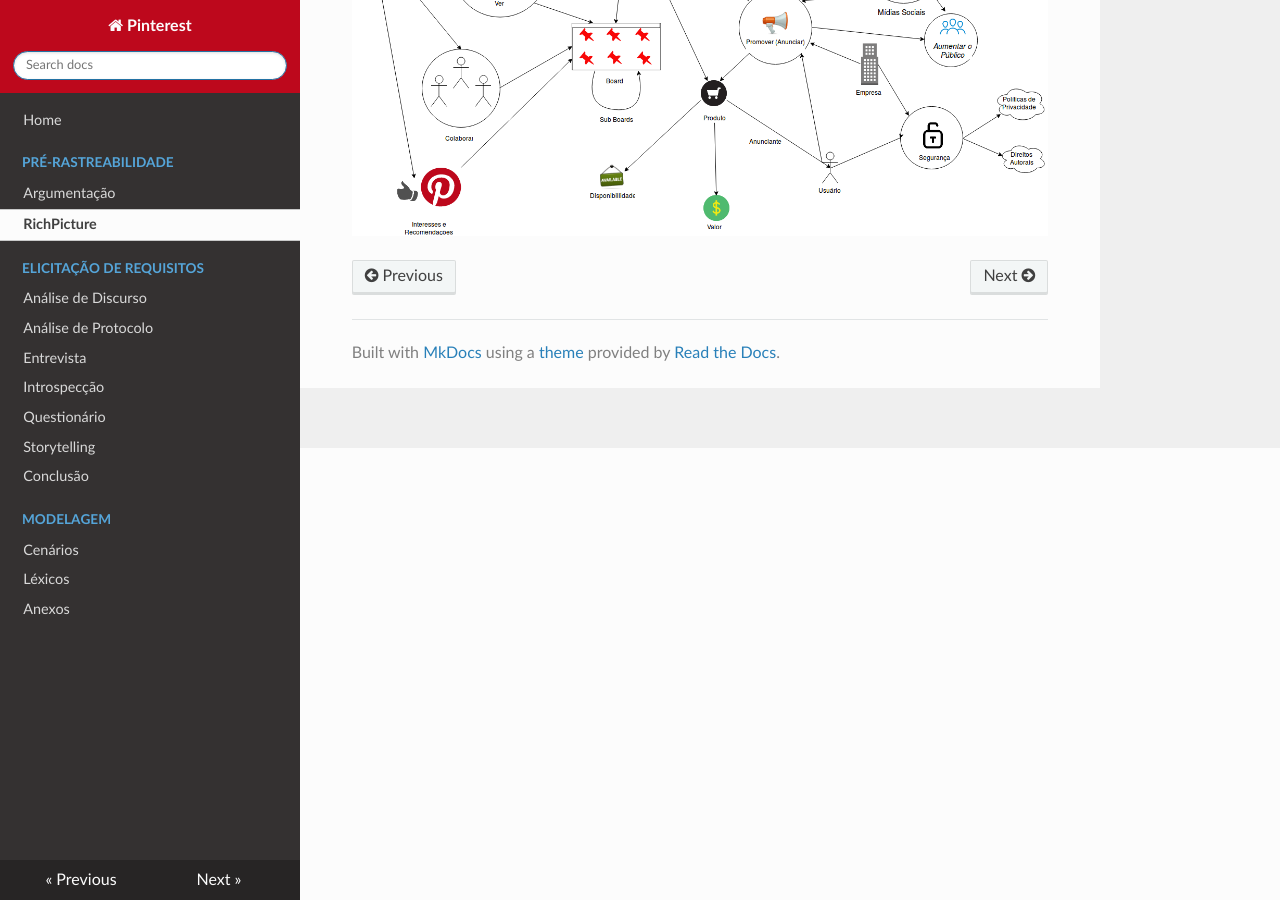
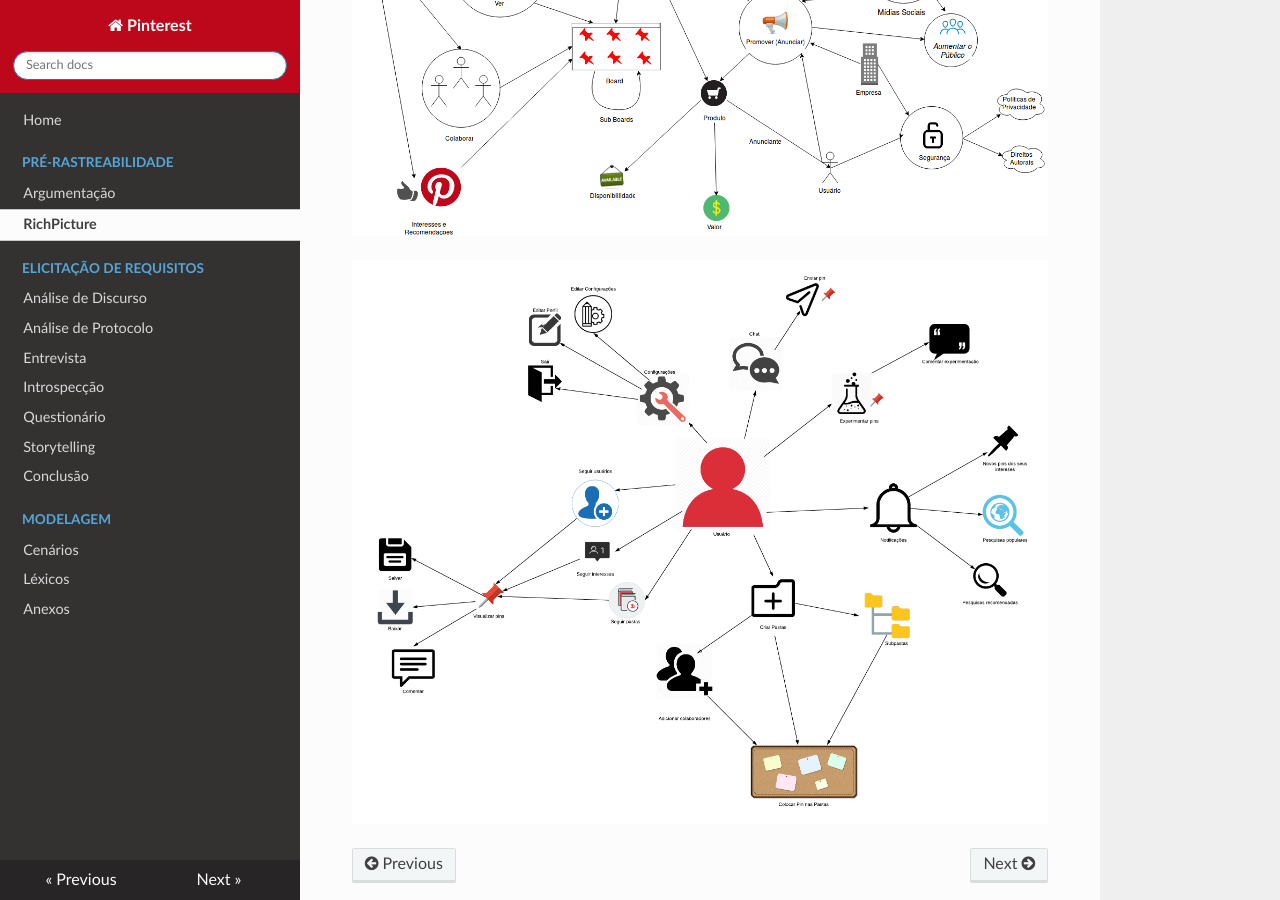
Before and after one commit to joberthrogers18/2018.2-Requisitos-Pinterest, an MkDocs documentation site: the page built from docs/rich_picture.md, in a window 1280 px wide and 900 px high, scrolled down 452 px. Built offline with MkDocs 1.6.1, drawn with Linux system fonts in a browser that asks for light colours; nearby versions of some CDN libraries; old or Windows-style settings are respelled for this version of MkDocs.

Commit message:
Adding rich picture and argumentation

```diff
--- a/docs/rich_picture.md
+++ b/docs/rich_picture.md
@@ -1 +1,3 @@
 ![Screenshot](img/rich_final.png)
+
+![RichPicture1](img/RichPicture.png)
```
Also changed, not shown: docs/argumentacao.md (+2 -0 lines), docs/img/Argumentacao.png (added), docs/img/RichPicture.png (added).
